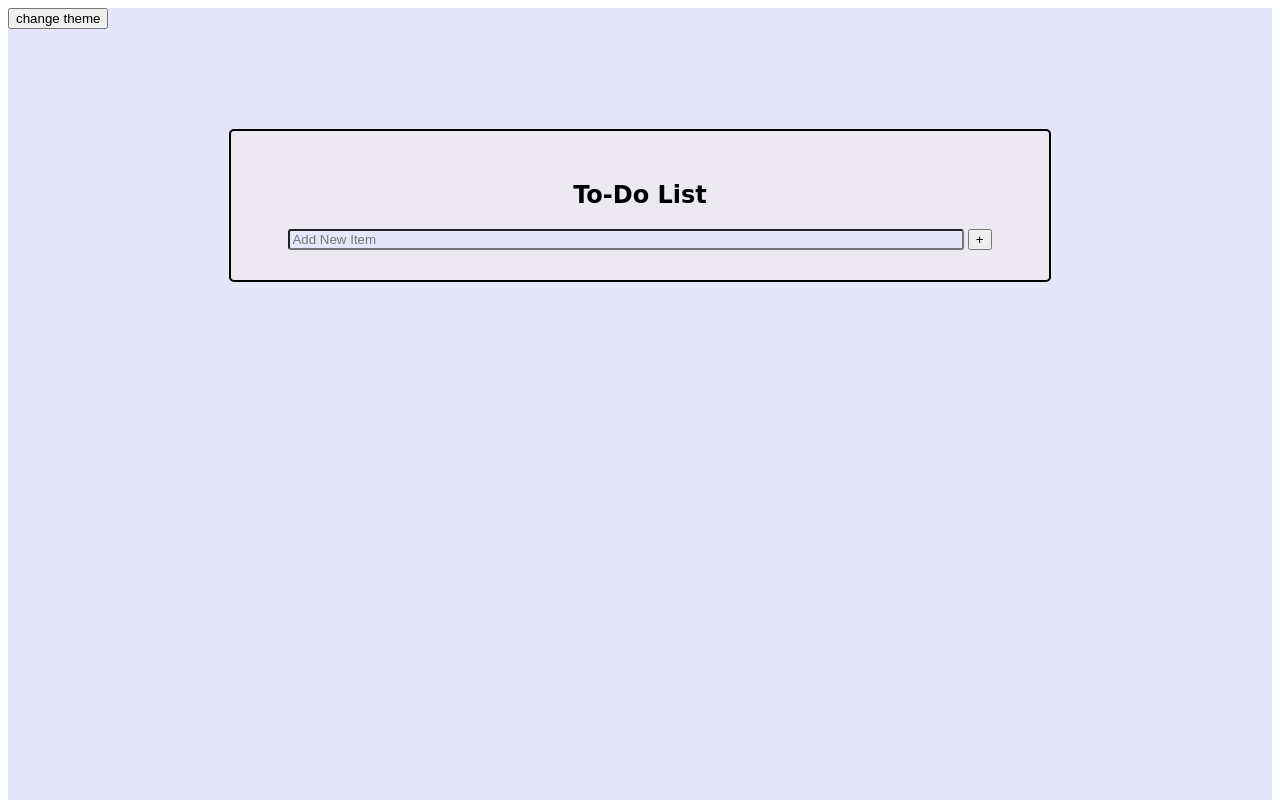
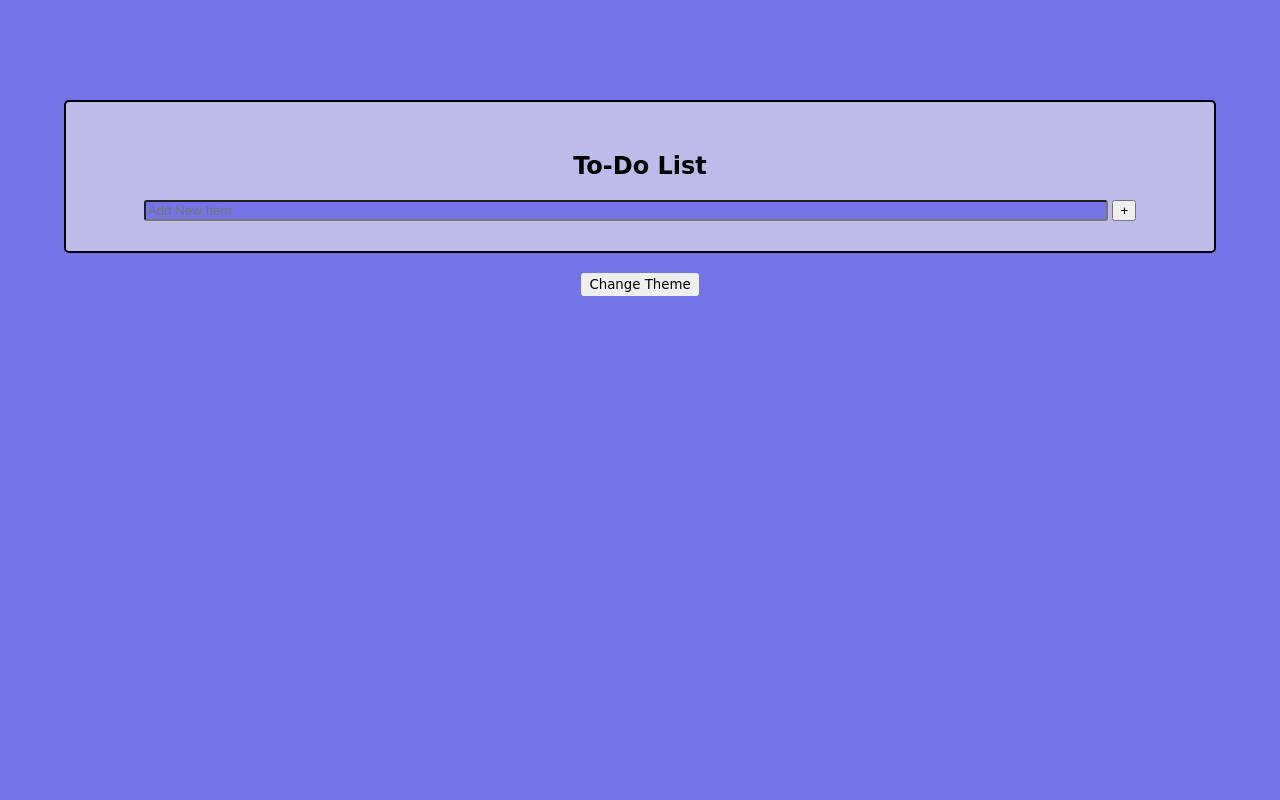
Before and after one commit to shrutibansal1802/Todo-list, a plain HTML site: page index.html in a window 1280 px wide. Shown: the top 800 px of the page. Drawn offline with Linux system fonts and the light colour scheme.

Commit message:
theme change

```diff
--- a/index.html
+++ b/index.html
@@ -10,9 +10,8 @@
     <title>my to-do</title>
 </head>
 
-<body>
+<body class="theme">
     <div class="theme maincont">
-        <button id="btn" onclick=themechange()>change theme</button>
 
         <div class="cont">
             <h2 class="heading">To-do List</h2>
@@ -24,6 +23,8 @@
             <button id="addnewtodo" onclick=test()>+</button>
 
         </div>
+        <button id="btn" onclick=themechange()>change theme</button>
+
     </div>
 </body>
 
--- a/index.js
+++ b/index.js
@@ -54,13 +54,14 @@ var createtodo =function(todo){
 function themechange() {
     var theme2 = document.querySelectorAll('.theme')
     var newtheme= randomcolor()
+    // var newtheme2 = randomcolor()
     for (var i = 0; i < theme2.length; i++) {
         theme2[i].style.backgroundColor = newtheme;
+        // theme2.style.backgroundimage = lineargradient(newtheme,newtheme2)
     }
     // theme2[2].style.color =randomcolor()
 
-    var btn =document.querySelectorAll('button')
-    btn[0].style.color =randomcolor()
+
 }
 
 var rand = function(){
--- a/style.css
+++ b/style.css
@@ -9,12 +9,13 @@ body{
  height: 100rem;
  margin : 0px;
  background-color: rgb(145, 88, 194);
+text-align: center;
 
 }
 
 .cont{
     height: fit-content;
-    width: 60%;
+    width:86%;
     margin: auto;
     margin-top: 100px;
     background-color:  rgba(241, 236, 236, 0.6);
@@ -51,10 +52,11 @@ body{
 }
 #list >li> label{
     flex: 10;
+    overflow: hidden;
 }
 
 .theme{
-    background-color: lavender;
+    background-color: rgb(116, 116, 231);
     color: white;
     text-transform: capitalize;
     border: black solid 1x;
@@ -70,3 +72,16 @@ body{
 .checked> label{
     text-decoration: line-through;
 }
+
+#btn{
+
+    display: inline-block;
+
+    padding: 4px 8px;
+    margin: 20px;
+    text-transform: capitalize;
+    font-family: cursive;
+    font-size: 1.em;
+    border: 0px;
+    border-radius: 3px;
+}
```
